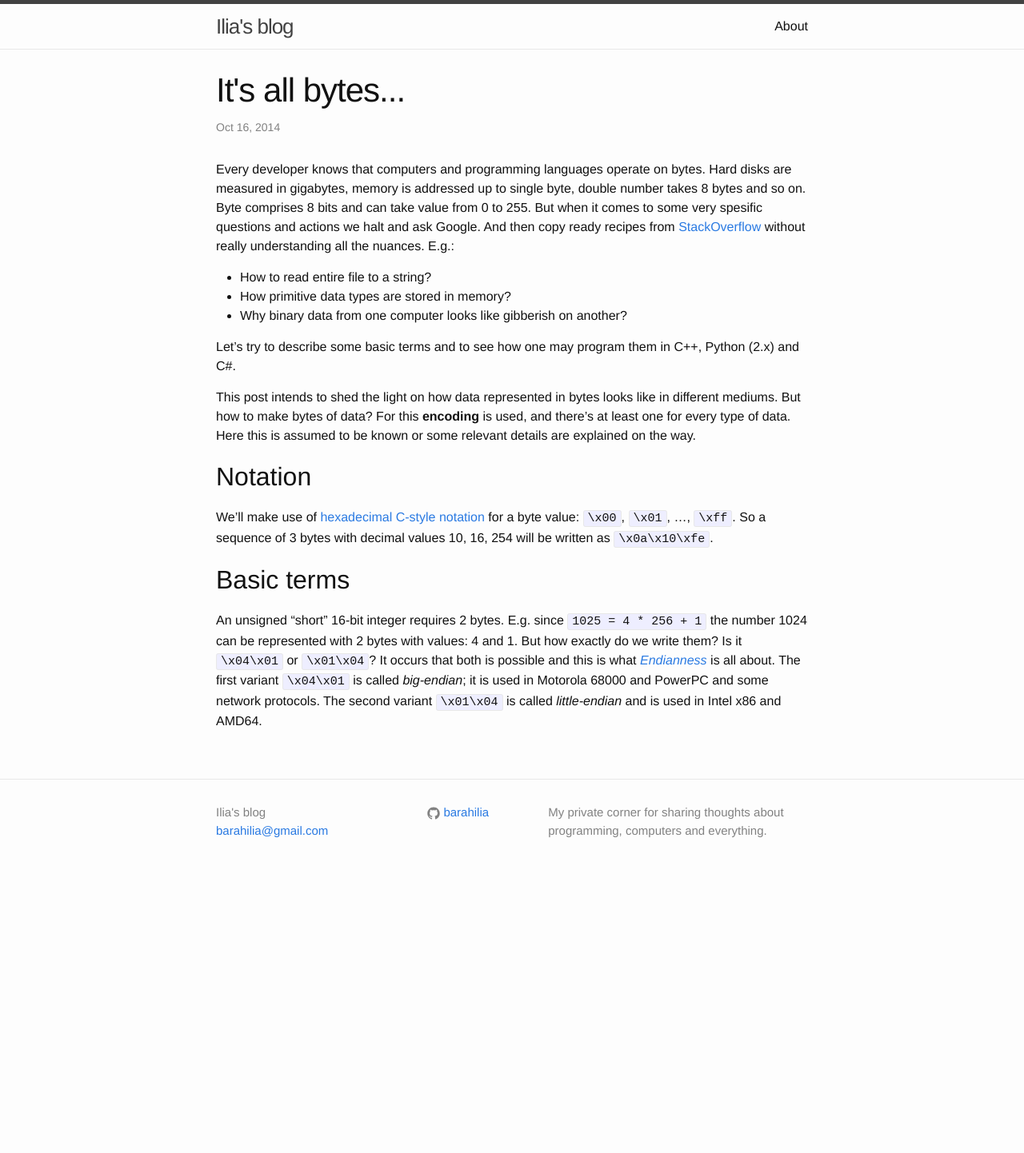
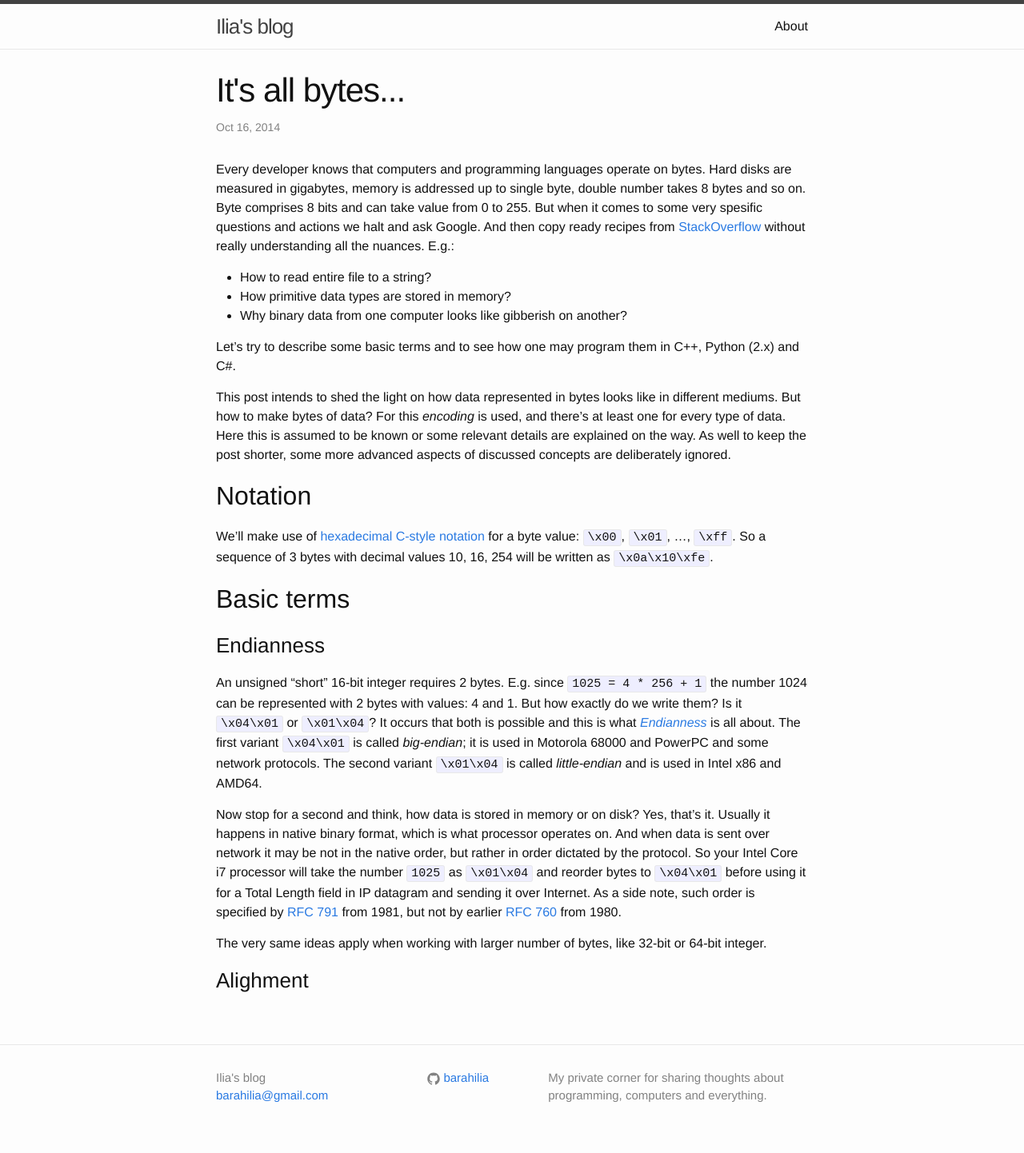
Before and after one commit to barahilia/blog, a Jekyll site: the page built from _posts/2014-10-16-it-is-all-bytes.markdown, in a window 1280 px wide. Shown: the whole page at 80% size. Built offline with Jekyll 4.4.1, drawn with Linux system fonts in a browser that asks for light colours; before the commit the page ends 1110 px from its top, so only the background shows below that.

Commit message:
Finishing endianity

```diff
--- a/_posts/2014-10-16-it-is-all-bytes.markdown
+++ b/_posts/2014-10-16-it-is-all-bytes.markdown
@@ -21,9 +21,11 @@ Let's try to describe some basic terms and to see how one may program them in
 C++, Python (2.x) and C#.
 
 This post intends to shed the light on how data represented in bytes looks like
-in different mediums. But how to make bytes of data? For this **encoding** is
+in different mediums. But how to make bytes of data? For this *encoding* is
 used, and there's at least one for every type of data. Here this is assumed to
-be known or some relevant details are explained on the way.
+be known or some relevant details are explained on the way. As well to keep
+the post shorter, some more advanced aspects of discussed concepts are
+deliberately ignored.
 
 ## Notation
 
@@ -34,6 +36,8 @@ decimal values 10, 16, 254 will be written as `\x0a\x10\xfe`.
 
 ## Basic terms
 
+### Endianness
+
 An unsigned "short" 16-bit integer requires 2 bytes. E.g. since
 `1025 = 4 * 256 + 1` the number 1024 can be represented with 2 bytes with
 values: 4 and 1. But how exactly do we write them? Is it `\x04\x01` or
@@ -42,3 +46,18 @@ values: 4 and 1. But how exactly do we write them? Is it `\x04\x01` or
 variant `\x04\x01` is called *big-endian*; it is used in Motorola 68000 and
 PowerPC and some network protocols. The second variant `\x01\x04` is called
 *little-endian* and is used in Intel x86 and AMD64.
+
+Now stop for a second and think, how data is stored in memory or on disk? Yes,
+that's it. Usually it happens in native binary format, which is what processor
+operates on. And when data is sent over network it may be not in the native
+order, but rather in order dictated by the protocol. So your Intel Core i7
+processor will take the number `1025` as `\x01\x04` and reorder bytes to
+`\x04\x01` before using it for a Total Length field in IP datagram and sending
+it over Internet. As a side note, such order is specified by
+[RFC 791](http://tools.ietf.org/html/rfc791#page-39) from 1981, but not by
+earlier [RFC 760](http://tools.ietf.org/html/rfc760) from 1980.
+
+The very same ideas apply when working with larger number of bytes, like 32-bit
+or 64-bit integer.
+
+### Alighment
```
